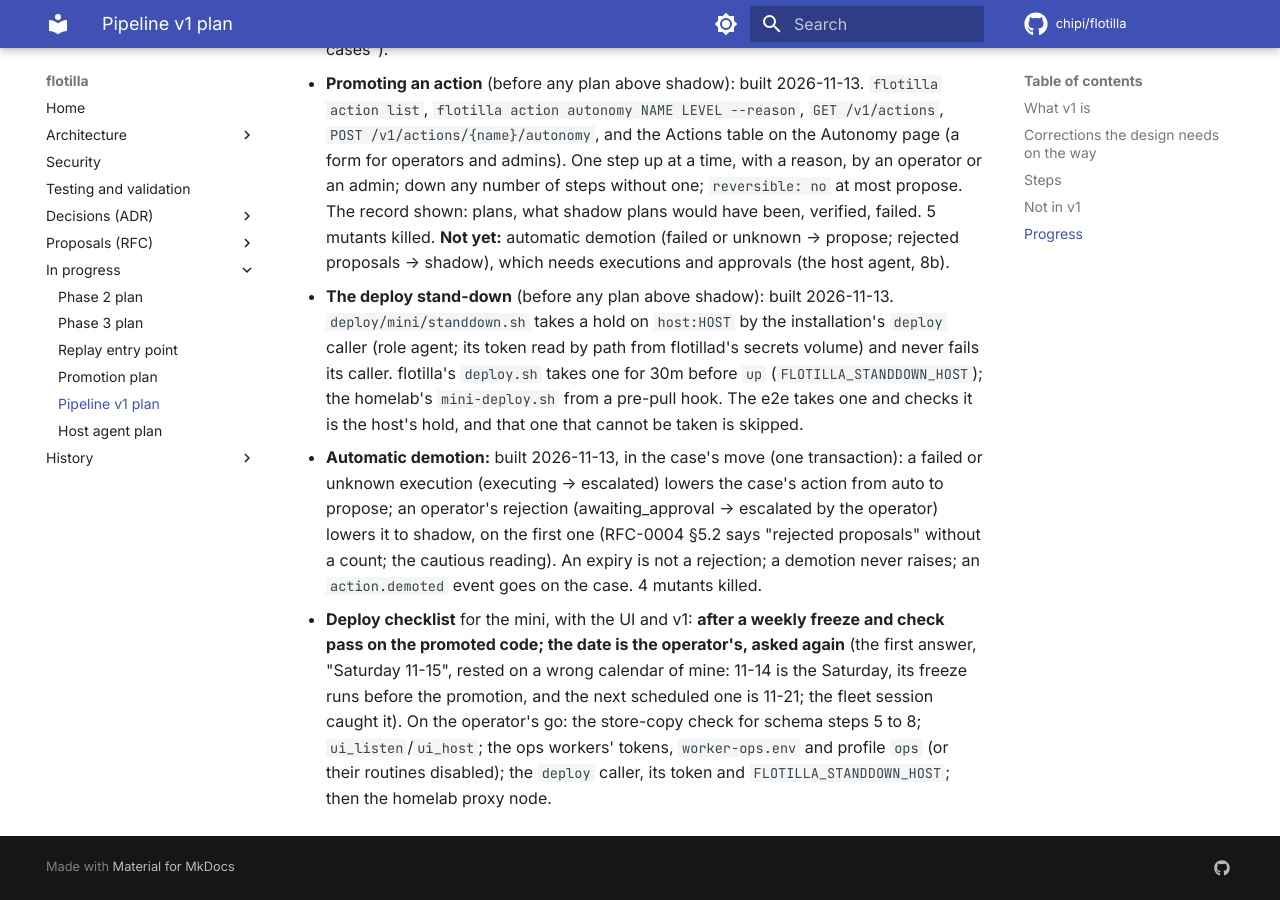
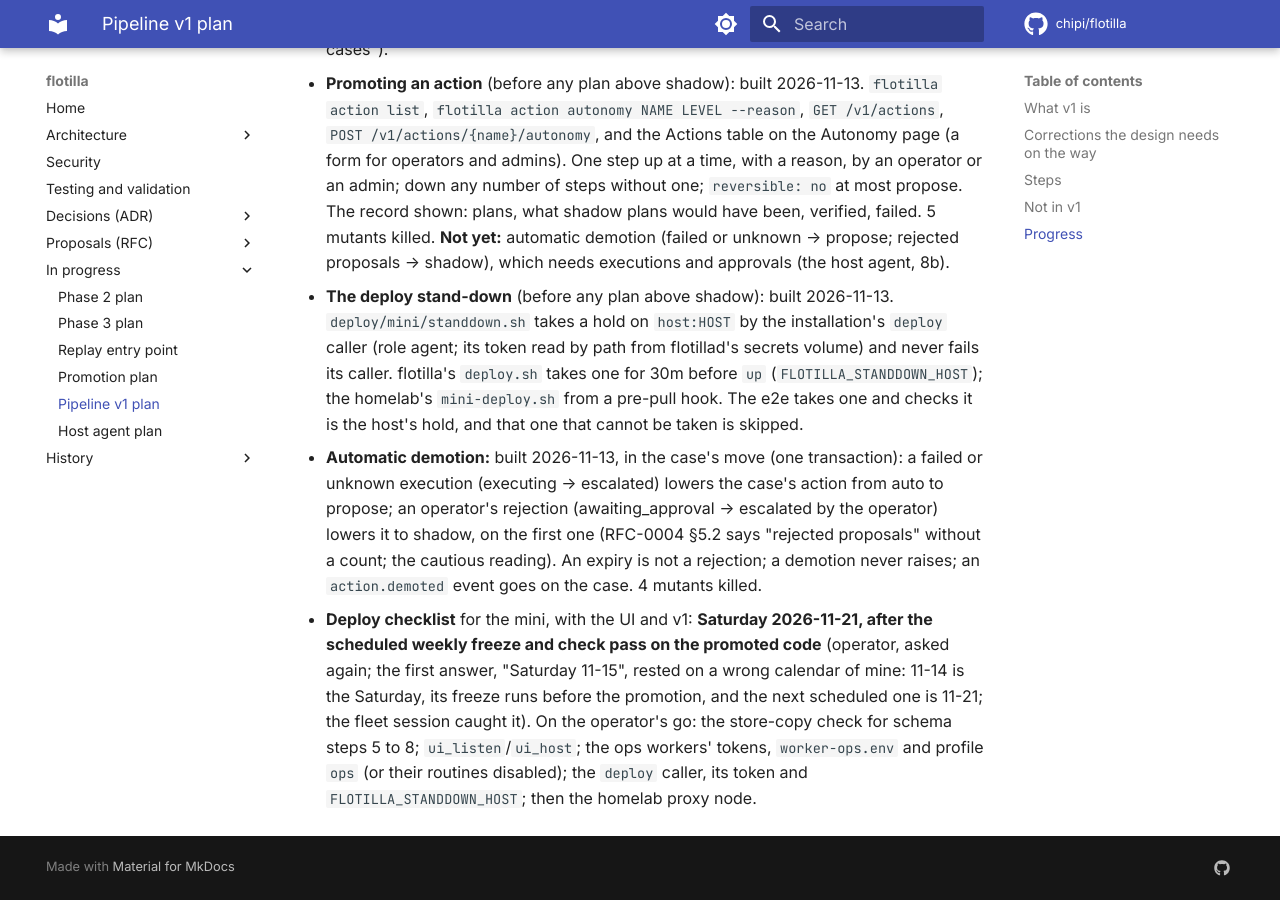
Before and after one commit to chipi/flotilla, an MkDocs documentation site: the page built from docs/wip/pipeline-v1-plan.md, in a window 1280 px wide and 900 px high, scrolled down 4623 px. Built offline with MkDocs 1.6.1 and Material for MkDocs 9.7.7, drawn with Linux system fonts in a browser that asks for light colours; comment, search, counter and statistics services are not loaded.

Commit message:
docs(wip): the deploy is Saturday 2026-11-21, after the scheduled weekly freeze and check (operator)
Co-Authored-By: Claude Opus 5.5 <noreply@anthropic.com>
Claude-Session: https://claude.ai/code/session_014cvkLDhZiuT6G7yUUfGC4i

```diff
--- a/docs/wip/pipeline-v1-plan.md
+++ b/docs/wip/pipeline-v1-plan.md
@@ -150,10 +150,11 @@ promotion to propose).
   rejection (awaiting_approval → escalated by the operator) lowers it to shadow, on the first one
   (RFC-0004 §5.2 says "rejected proposals" without a count; the cautious reading). An expiry is not
   a rejection; a demotion never raises; an `action.demoted` event goes on the case. 4 mutants killed.
-- **Deploy checklist** for the mini, with the UI and v1: **after a weekly freeze and check pass on
-  the promoted code; the date is the operator's, asked again** (the first answer, "Saturday 11-15",
-  rested on a wrong calendar of mine: 11-14 is the Saturday, its freeze runs before the promotion, and
-  the next scheduled one is 11-21; the fleet session caught it). On the operator's go:
+- **Deploy checklist** for the mini, with the UI and v1: **Saturday 2026-11-21, after the scheduled
+  weekly freeze and check pass on the promoted code** (operator, asked again; the first answer,
+  "Saturday 11-15", rested on a wrong calendar of mine: 11-14 is the Saturday, its freeze runs before
+  the promotion, and the next scheduled one is 11-21; the fleet session caught it). On the operator's
+  go:
   the store-copy check for schema steps 5 to 8; `ui_listen`/`ui_host`; the ops workers' tokens,
   `worker-ops.env` and profile `ops` (or their routines disabled); the `deploy` caller, its token and
   `FLOTILLA_STANDDOWN_HOST`; then the homelab proxy node.
```
